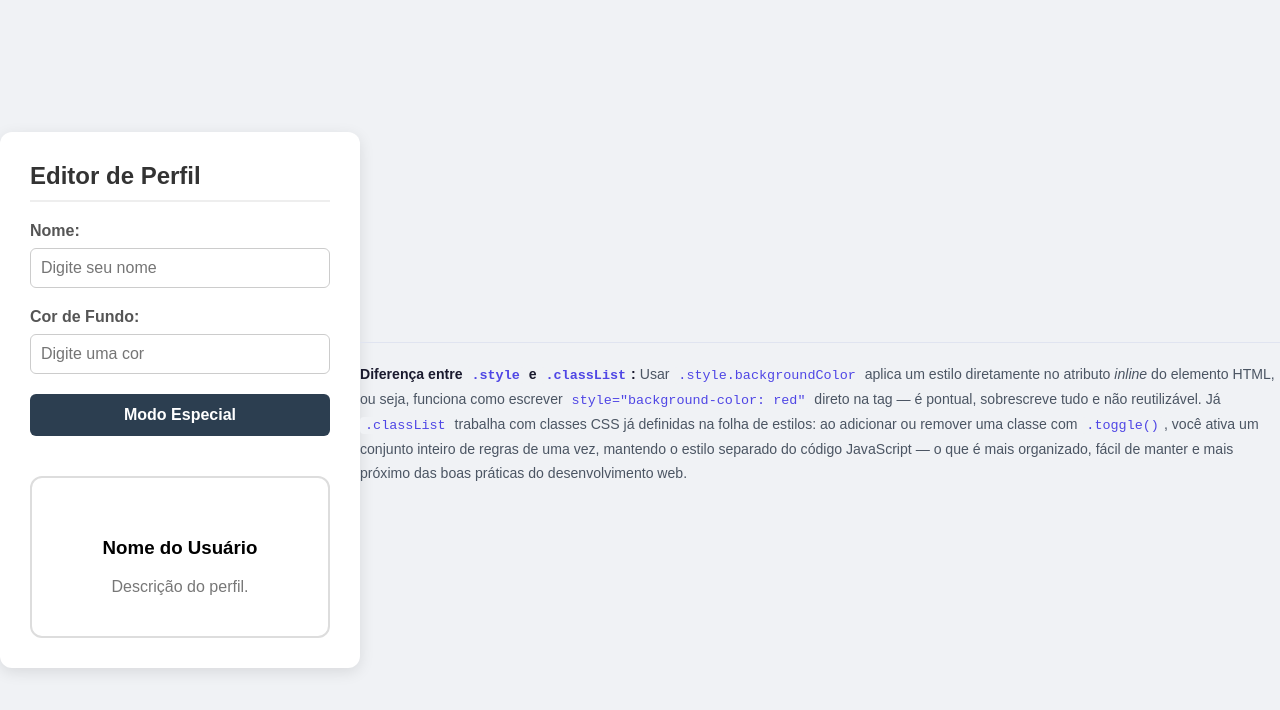
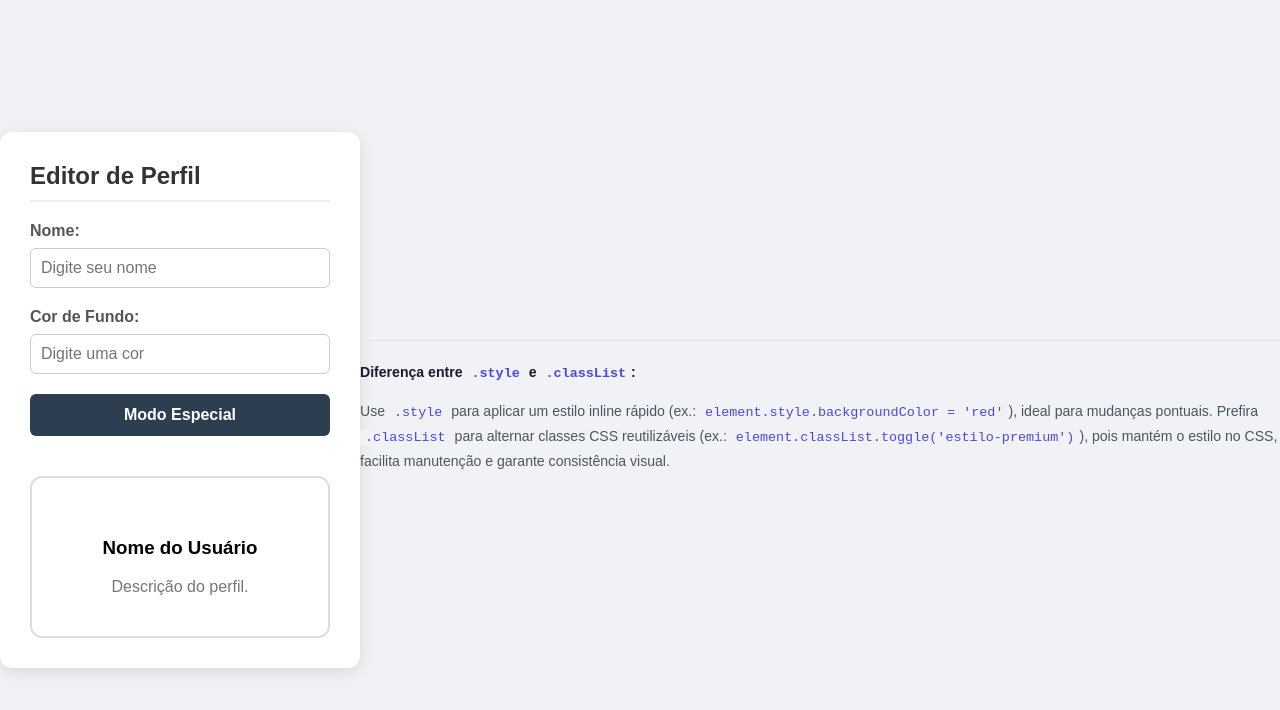
Before and after one commit to magnus-cruz/Trabalho-PPW2, a plain HTML site: page index.html in a window 1280 px wide. Drawn offline with Linux system fonts and the light colour scheme.

Commit message:
Adicionei o  Parágrafo explicativo

```diff
--- a/index.html
+++ b/index.html
@@ -35,15 +35,13 @@
         </div>
     </div>
  <!-- Parágrafo explicativo -->
-    <div class="explicacao">
-      <strong>Diferença entre <code>.style</code> e <code>.classList</code>:</strong>
-      Usar <code>.style.backgroundColor</code> aplica um estilo diretamente no atributo <em>inline</em> do elemento HTML,
-      ou seja, funciona como escrever <code>style="background-color: red"</code> direto na tag — é pontual, sobrescreve tudo e
-      não reutilizável. Já <code>.classList</code> trabalha com classes CSS já definidas na folha de estilos: ao adicionar ou
-      remover uma classe com <code>.toggle()</code>, você ativa um conjunto inteiro de regras de uma vez, mantendo o estilo
-      separado do código JavaScript — o que é mais organizado, fácil de manter e mais próximo das boas práticas do desenvolvimento web.
-    </div>
-  </div>
+        <div class="explicacao">
+            <strong>Diferença entre <code>.style</code> e <code>.classList</code>:</strong>
+            <p>Use <code>.style</code> para aplicar um estilo inline rápido (ex.: <code>element.style.backgroundColor = 'red'</code>),
+            ideal para mudanças pontuais. Prefira <code>.classList</code> para alternar classes CSS reutilizáveis
+            (ex.: <code>element.classList.toggle('estilo-premium')</code>), pois mantém o estilo no CSS, facilita manutenção
+            e garante consistência visual.</p>
+        </div>
     <script src="js/script.js"></script>
 
 </body>
```
